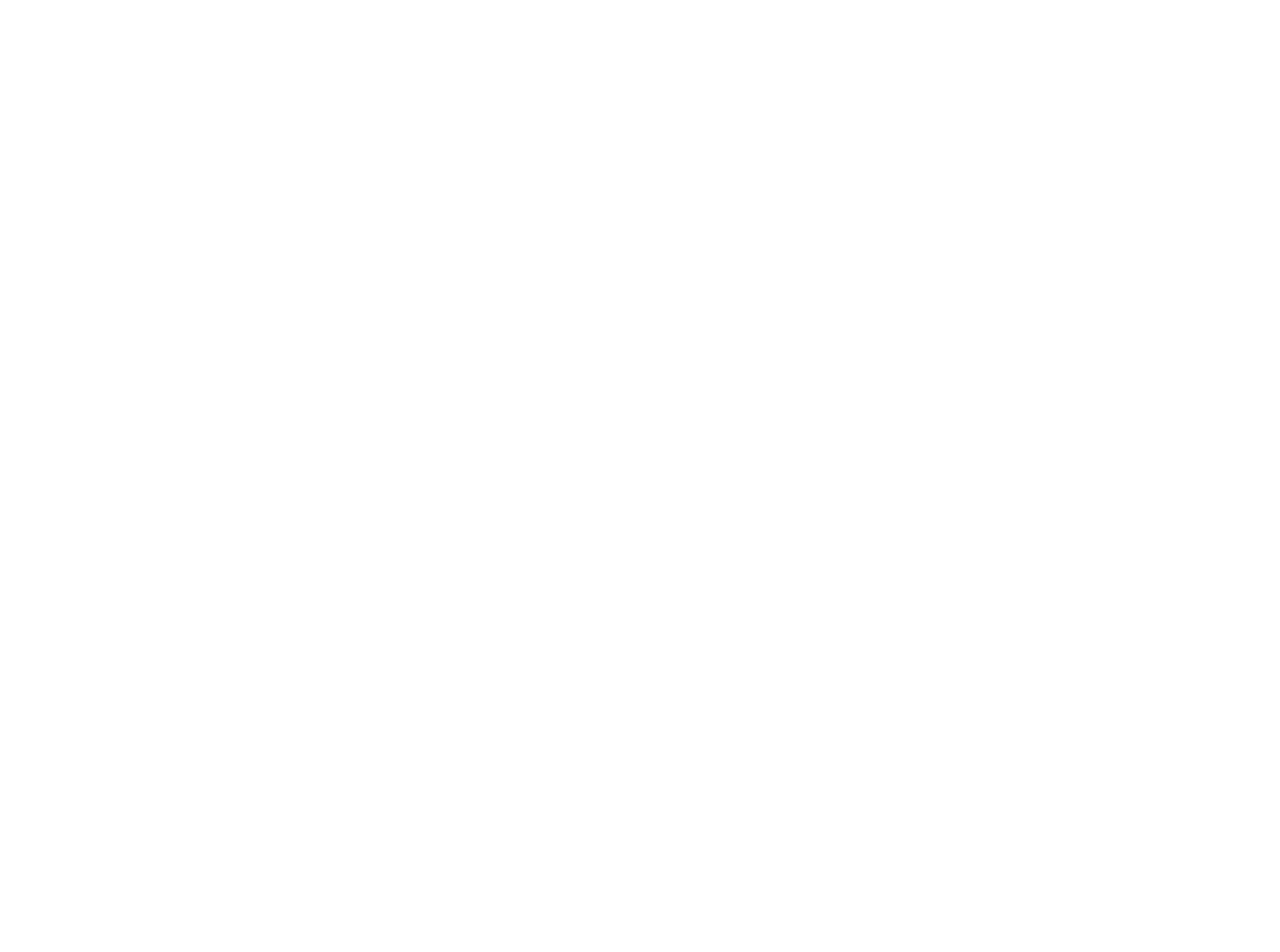
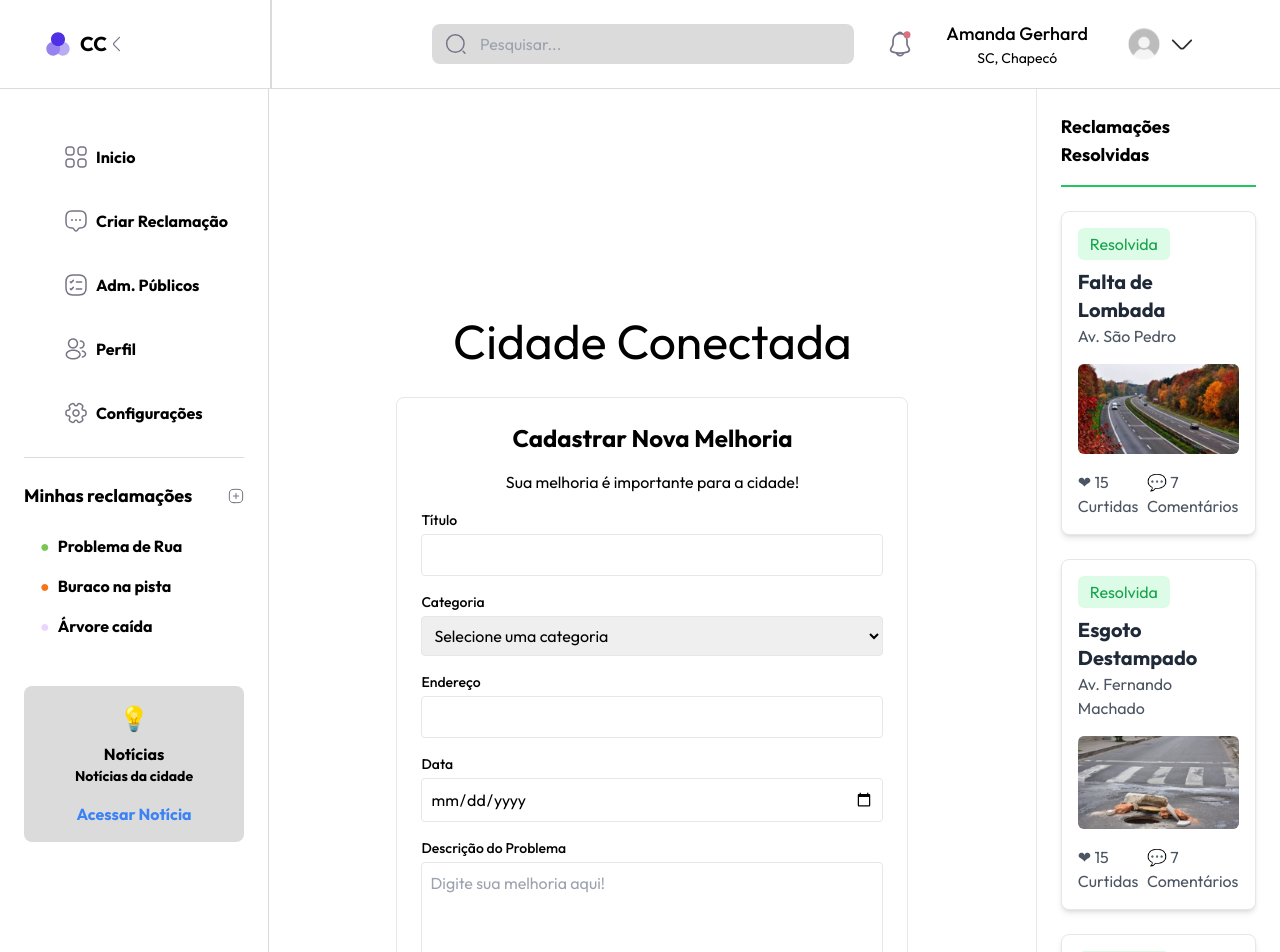
Before and after one commit to gabreaw/cidadeconectada, a React (Vite) app in the folder frontend/: page /complaintForm in a window 1280 px wide. Before the commit this address had no page. Shown: the top 952 px of the page. Before the commit the page ends 800 px from the top, so only its background shows below. Built offline with nearby package versions, Linux system fonts and the light colour scheme.

Commit message:
Criado Tela de Reclamação, porém não foi feita nenhuma conexão com o banco.

```diff
--- a/frontend/src/App.jsx
+++ b/frontend/src/App.jsx
@@ -3,6 +3,7 @@
 import LoginForm from './pages/LoginForm';
 import RegisterForm from './pages/RegisterForm';
 import Complaint from './pages/Complaint';
+import ComplaintForm from './pages/ComplaintForm';
 import Inicio from './pages/Inicio';
 import './styles/App.css';
 
@@ -15,6 +16,7 @@
           <Route path="/login" element={<LoginForm />} />
           <Route path="/register" element={<RegisterForm />} />
           <Route path="/complaint" element={<Complaint />} />
+          <Route path="/complaintForm" element={<ComplaintForm />} />
         </Routes>
       </div>
     </Router>
--- a/frontend/src/components/Sidebar/Sidebar.jsx
+++ b/frontend/src/components/Sidebar/Sidebar.jsx
@@ -23,7 +23,7 @@
                 alt="Criar Reclamação"
                 className="w-6 h-6 mr-2"
               />
-             <a href="/" className="font-semibold">Criar Reclamação</a>
+             <a href=" /ComplaintForm" className="font-semibold">Criar Reclamação</a>
             </li>
             <li className="flex items-center hover:bg-lightBlue cursor-pointer rounded-md px-4 py-2 whitespace-nowrap">
               <img
--- /dev/null
+++ b/frontend/src/pages/ComplaintForm.jsx
@@ -0,0 +1,138 @@
+import React, { useState } from "react";
+import { useNavigate } from "react-router-dom";
+import Header from "../components/Header/Header";
+import Sidebar from "../components/Sidebar/Sidebar";
+import HighlightSidebar from "../components/HighlightSidebar/HighlightSidebar";
+import image1 from "../images/image1.png";
+
+const Reclamacao = () => {
+  const navigate = useNavigate();
+
+  // Estado para os dados do formulário de nova reclamação
+  const [newComplaint, setNewComplaint] = useState({
+    title: "",
+    categoria: "",
+    endereco: "",
+    data: "",
+    descricao_problema: "",
+    resultado: "Pendente",
+    image: image1, // Imagem padrão (pode ser alterada conforme necessário)
+  });
+
+  // Função para lidar com a mudança nos campos do formulário
+  const handleInputChange = (e) => {
+    const { name, value } = e.target;
+    setNewComplaint((prev) => ({ ...prev, [name]: value }));
+  };
+
+  // Função para cadastrar a nova reclamação
+  const addComplaint = (e) => {
+    e.preventDefault();
+    console.log("Nova reclamação cadastrada:", newComplaint);
+
+    // Resetando o formulário após o envio
+    setNewComplaint({
+      title: "",
+      categoria: "",
+      endereco: "",
+      data: "",
+      descricao_problema: "",
+      resultado: "Pendente",
+      image: image1,
+    });
+  };
+
+  return (
+    <>
+      <Header />
+      <div className="flex">
+        <Sidebar />
+        <div className="flex flex-col items-center justify-center w-full p-16">
+          <h1 className="text-5xl mb-8 font-mulish">Cidade Conectada</h1>
+
+          {/* Formulário de Cadastro de Reclamação */}
+          <form onSubmit={addComplaint} className="p-6 border rounded-lg w-full max-w-lg">
+            <h2 className="text-2xl font-bold mb-4 text-center">Cadastrar Nova Melhoria</h2>
+            <p  className="mb-4 text-center" >Sua melhoria é importante para a cidade!</p>
+
+            <div className="mb-4">
+              <label className="block text-sm font-medium mb-1">Título</label>
+              <input
+                type="text"
+                name="title"
+                value={newComplaint.title}
+                onChange={handleInputChange}
+                className="border p-2 w-full rounded"
+                required
+              />
+            </div>
+
+            <div className="mb-4">
+              <label className="block text-sm font-medium mb-1">Categoria</label>
+              <select
+                name="categoria"
+                value={newComplaint.categoria}
+                onChange={handleInputChange}
+                className="border p-2 w-full rounded"
+                required
+              >
+                <option value="">Selecione uma categoria</option>
+                <option value="Estradas">Estradas</option>
+                <option value="Energia">Energia</option>
+                <option value="Iluminação">Iluminação</option>
+                <option value="Água">Água</option>
+                <option value="Saneamento Básico">Saneamento Básico</option>
+              </select>
+            </div>
+
+            <div className="mb-4">
+              <label className="block text-sm font-medium mb-1">Endereço</label>
+              <input
+                type="text"
+                name="endereco"
+                value={newComplaint.endereco}
+                onChange={handleInputChange}
+                className="border p-2 w-full rounded"
+                required
+              />
+            </div>
+
+            <div className="mb-4">
+              <label className="block text-sm font-medium mb-1">Data</label>
+              <input
+                type="date"
+                name="data"
+                value={newComplaint.data}
+                onChange={handleInputChange}
+                className="border p-2 w-full rounded"
+                required
+              />
+            </div>
+
+            <div className="mb-4">
+              <label className="block text-sm font-medium mb-1">Descrição do Problema</label>
+              <textarea
+                name="descricao_problema"
+                value={newComplaint.descricao_problema}
+                onChange={handleInputChange}
+                className="border p-2 w-full rounded h-32" // Aumentei a altura para 32 (pode ajustar conforme necessário)
+                placeholder="Digite sua melhoria aqui!" // Adicionado o placeholder
+                required
+              />
+            </div>
+
+            <button
+              type="submit"
+              className="bg-blue-500 text-white px-4 py-2 rounded w-full"
+            >
+              Adicionar Reclamação
+            </button>
+          </form>
+        </div>
+        <HighlightSidebar />
+      </div>
+    </>
+  );
+};
+
+export default Reclamacao;
```
